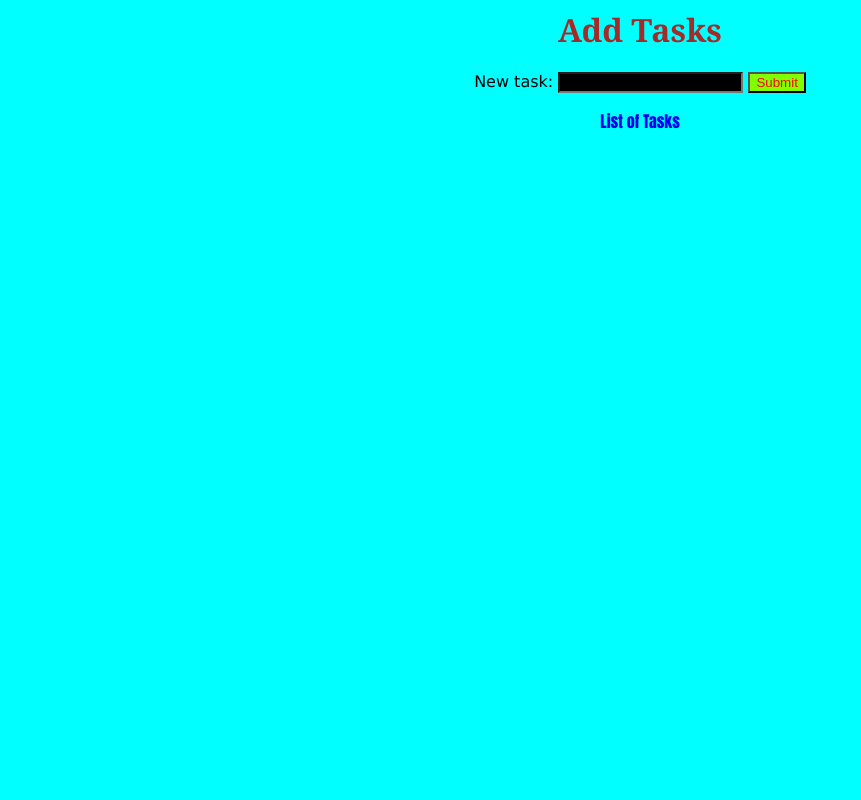
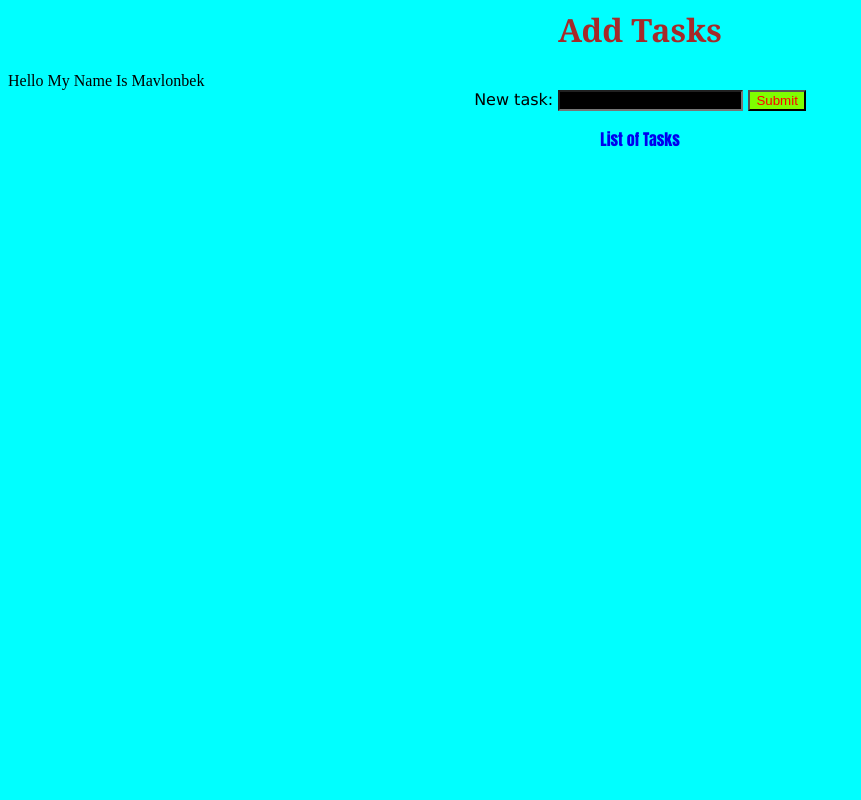
Before and after one commit to Mavlonbek17/ToDoApp, a Django app: page /tasks/add/ in a window 1280 px wide. Shown: the whole page, without its empty margins (0-861 px from the left). Run offline with Django 4.2, Linux system fonts and the light colour scheme.

Commit message:
I added Mavlonbek in to do app

```diff
--- a/website/tasks/templates/tasks/add.html
+++ b/website/tasks/templates/tasks/add.html
@@ -5,6 +5,7 @@
 <link rel="stylesheet" type="text/css" href="{% static 'tasks/styles.css' %}">
 
 <h1>Add Tasks</h1>
+Hello My Name Is Mavlonbek
 <form action="{% url 'tasks:add' %}"method = post>
     {% csrf_token %}
     {{form}}
```
Also changed, not shown: website/db.sqlite3.
